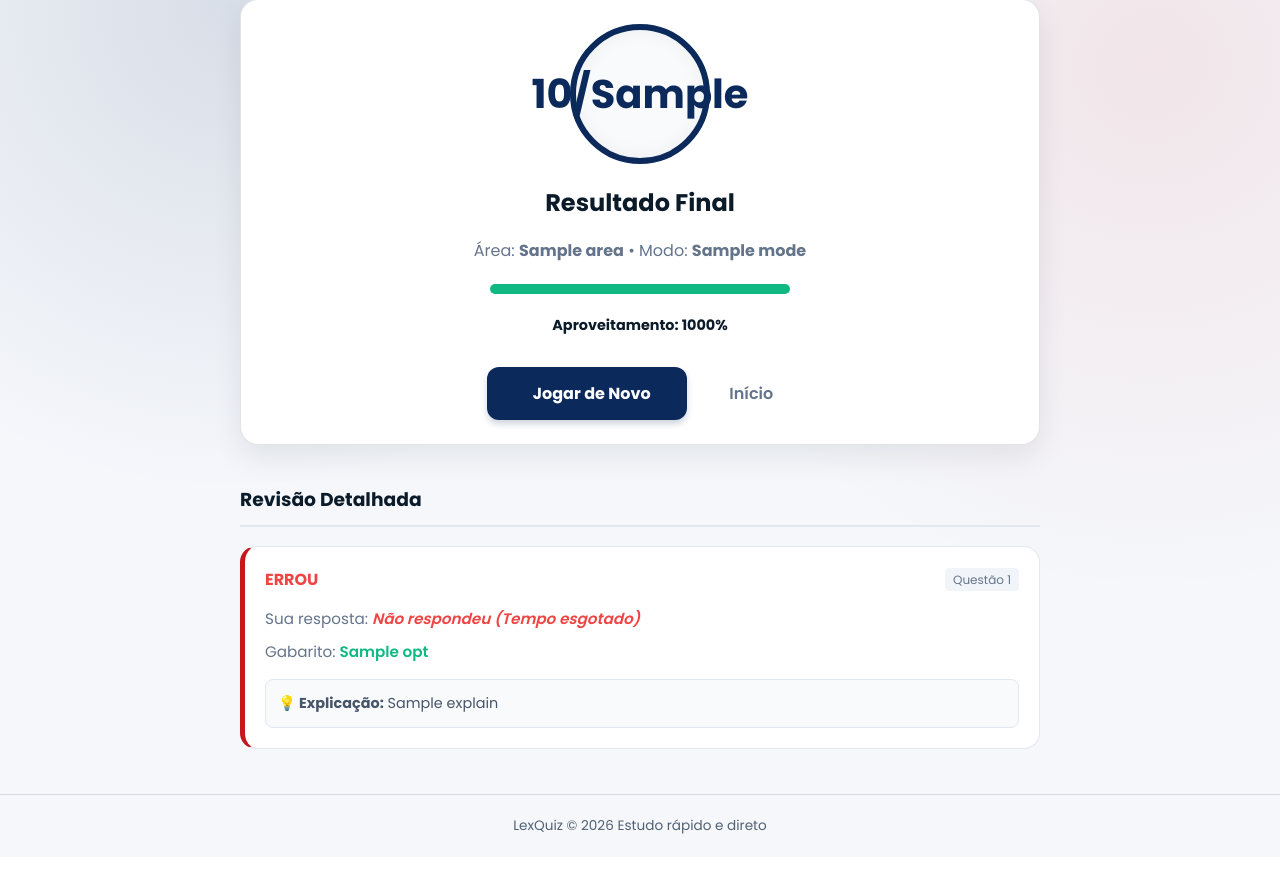
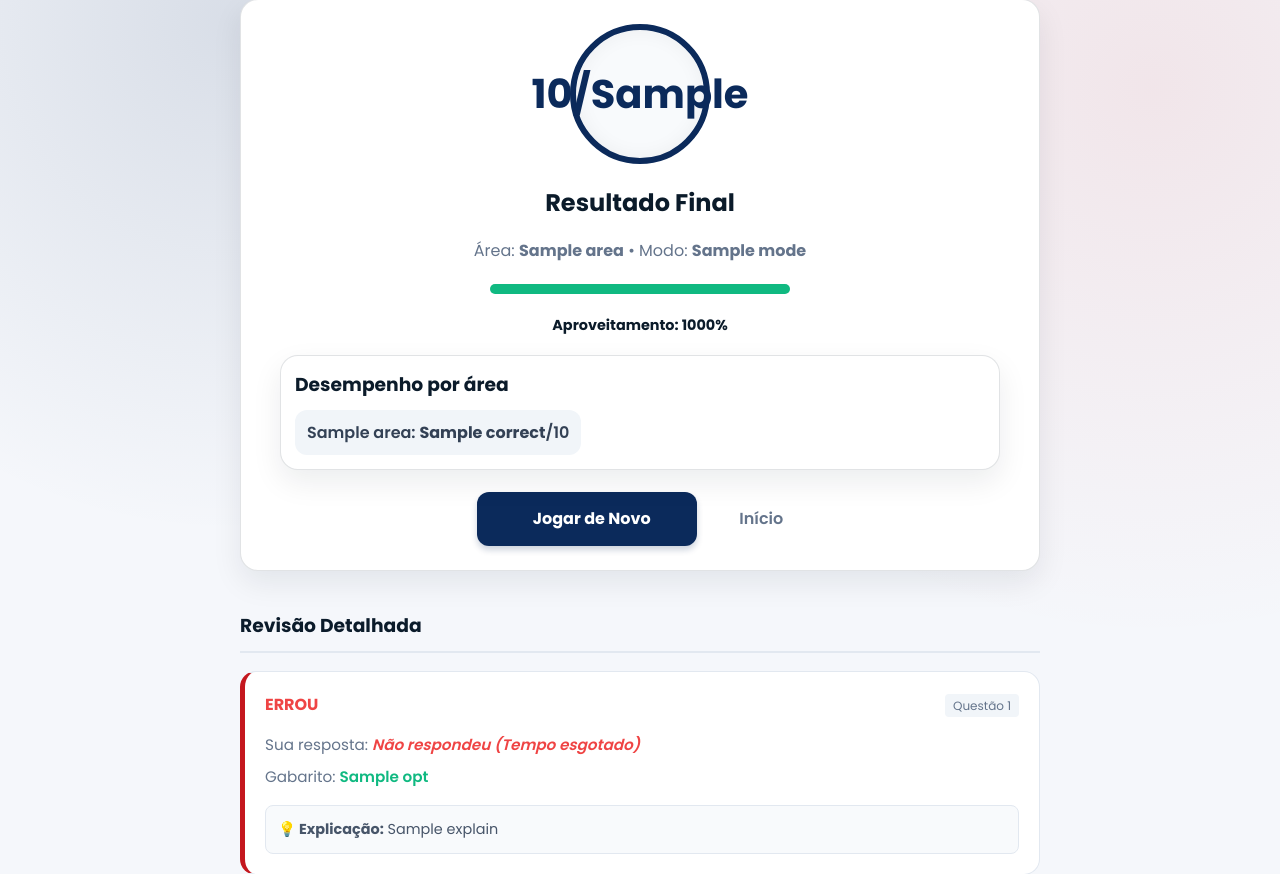
Before and after one commit to sabrinaandraderocha-cmyk/lexquiz, a Flask app: template templates/result.html in a window 1280 px wide. Shown: the part 109-983 px from the top of the page. Before the commit the page ends 943 px from the top, so only its background shows below. Run offline with Flask 3, Linux system fonts and the light colour scheme; the template is opened without the code that fills it: most values are stand-ins (such as "Sample title", 1, 10 or a date in 2020).

Commit message:
Update result.html

```diff
--- a/templates/result.html
+++ b/templates/result.html
@@ -24,10 +24,34 @@
         Aproveitamento: {{ percent }}%
     </p>
 
-    <div class="actions" style="margin-top: 30px; display: flex; justify-content: center; gap: 15px;">
-      <a class="btn-primary" href="{{ url_for('reset') }}" style="max-width: 200px;">
+    <!-- DESEMPENHO POR ÁREA -->
+    {% if per_area %}
+      <div class="card" style="margin: 18px auto 0; padding: 14px; max-width: 720px; text-align: left;">
+        <h3 style="margin: 0 0 10px 0; color: var(--primary);">
+          <i class="fas fa-chart-pie"></i> Desempenho por área
+        </h3>
+
+        <div style="display:flex; flex-wrap:wrap; gap:10px;">
+          {% for area, v in per_area.items() %}
+            <div style="background:#f1f5f9; padding:10px 12px; border-radius:12px; font-weight:600; color:#334155;">
+              {{ area }}: <strong>{{ v.correct }}</strong>/{{ v.total }}
+            </div>
+          {% endfor %}
+        </div>
+      </div>
+    {% endif %}
+
+    <div class="actions" style="margin-top: 22px; display: flex; justify-content: center; gap: 15px; flex-wrap: wrap;">
+      <a class="btn-primary" href="{{ url_for('reset') }}" style="max-width: 220px;">
         <i class="fas fa-redo"></i> Jogar de Novo
       </a>
+
+      {% if session.get("wrong_ids") and session.get("wrong_ids")|length > 0 %}
+        <a class="btn-primary" href="{{ url_for('review') }}" style="max-width: 260px;">
+          <i class="fas fa-bullseye"></i> Revisar erros ({{ session.get("wrong_ids")|length }})
+        </a>
+      {% endif %}
+
       <a href="{{ url_for('index') }}" style="display: flex; align-items: center; justify-content: center; padding: 0 20px; color: #64748b; text-decoration: none; font-weight: 600;">
         <i class="fas fa-home"></i>&nbsp; Início
       </a>
```
